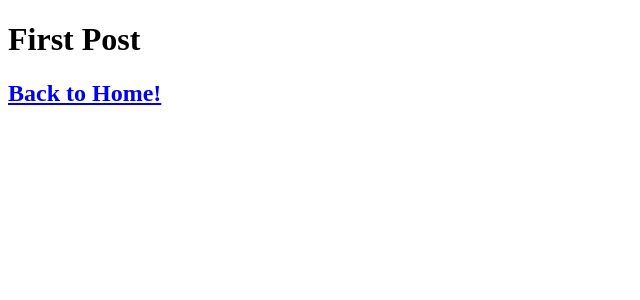
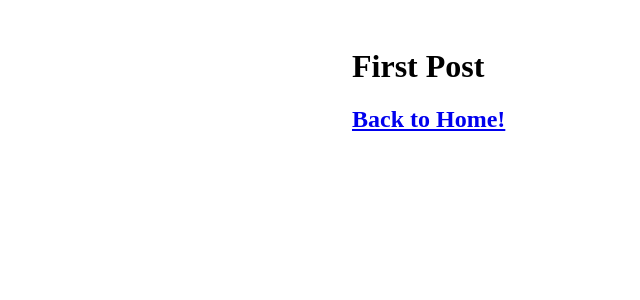
Before and after one commit to devkilyungi/nextjs-blog-app, a Next.js app: page /posts/first-post in a window 1280 px wide. Shown: the top 300 px of the page, without its empty margins (0-640 px from the left). Built offline with nearby package versions, Linux system fonts and the light colour scheme.

Commit message:
adds layout component

```diff
--- a/components/layout.js
+++ b/components/layout.js
@@ -1,3 +1,5 @@
+import styles from './layout.module.css';
+
 export default function Layout({children}) {
-  return <div>{children}</div>;
+  return <div className={styles.container}>{children}</div>;
 }
```
